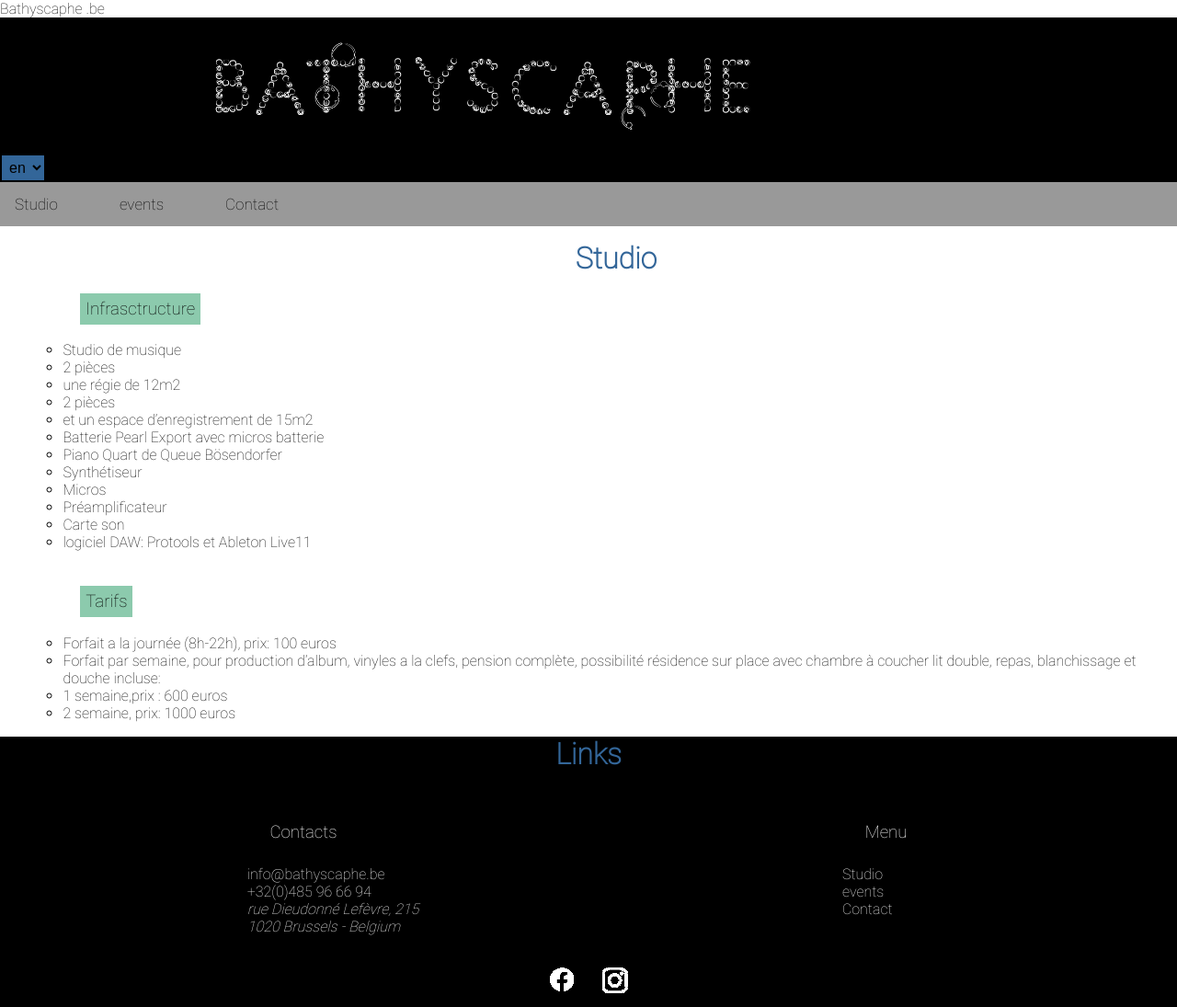
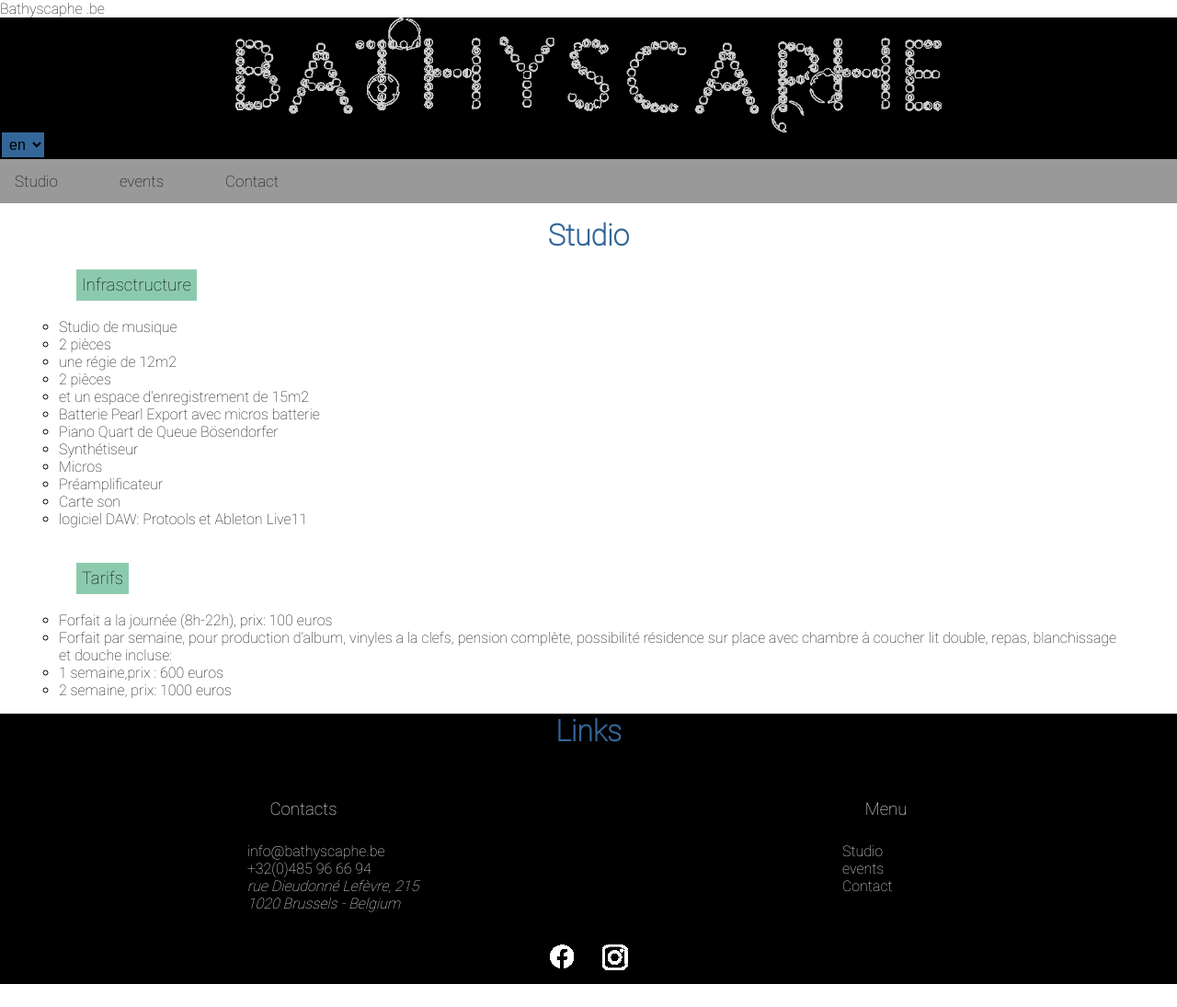
Before and after one commit to wawatusee/bathyscaphe, a PHP site: page /public/index.php in a window 1280 px wide. Shown: the whole page at 92% size. After the commit the page ends 1070 px from the top, so only its background shows below. Run offline with PHP 8.4, Linux system fonts and the light colour scheme; some libraries are stand-ins or nearby versions.

Commit message:
centrage du main

```diff
--- a/inc/main.php
+++ b/inc/main.php
@@ -14,7 +14,7 @@
     $titre=$page;
         if (in_array($page,$pagesArray) ) {
         require_once '../inc/pages/' . $page . '.php';
-        echo "cettePage fait partie du menu";
+
         } else {
             echo "cettePage ne fait pas partie du menu";
         //si la page reçue en paramètre d'url ne fait pas partie des pages officielles du site
--- a/public/css/header.css
+++ b/public/css/header.css
@@ -4,8 +4,8 @@ header{
 h1{
     display: flex;
 }
-h1>img{
-    align-items: center;
-    max-width: 50vi;
-    margin: auto;
+.logo{
+    max-width: 60vw;
+    margin-left: 20vw;
+    opacity: 0.8;
 }
--- a/public/css/main.css
+++ b/public/css/main.css
@@ -1,7 +1,12 @@
 main{
-  margin-left: 60px;
+
+}
+main{
+  display: flex;
+  flex-direction: column;
+  width: 90vw;
+  margin-left: 5vw;
+}
+ul li{
   list-style-type: circle;
 }
-main ul li{
-  list-style-type: circle;
-}
```
Also changed, not shown: inc/pages/events.php (line endings or trailing spaces), public/css/style.css (line endings or trailing spaces), public/img/deco/logotype-blanc.png.
